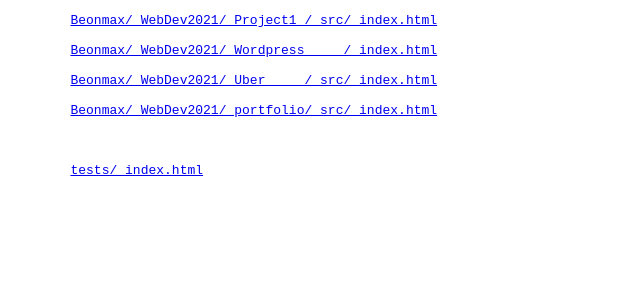
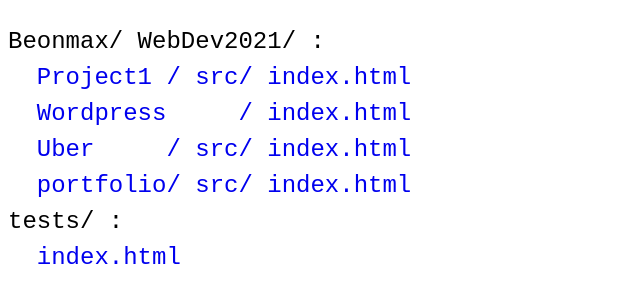
Before and after one commit to Coder1G1/coder1g1.github.com, a plain HTML site: page Beonmax/index.html in a window 1280 px wide. Shown: the whole page, without its empty margins (0-640 px from the left). Drawn offline with Linux system fonts and the light colour scheme.

Commit message:
root index.html 2

```diff
--- a/Beonmax/index.html
+++ b/Beonmax/index.html
@@ -5,16 +5,25 @@
 	<title>Заготовка</title>
 	<meta name="description" content="Описание (для поисковиков).">
 	<meta name="keywords" content="слово, другое, третье слово">
-
+	<style type="text/css">
+		html body * {
+			line-height: 36px;
+			font-size: 24px ; }
+		html body a {
+			text-decoration-line: none; }
+		html body a:hover {
+			text-decoration-line: underline; }
+	</style>
 </head>
 <body>
-	<pre>
-	<a href="WebDev2021/Project1/src/index.html" >Beonmax/ WebDev2021/ Project1 / src/ index.html</a><br>
-	<a href="WebDev2021/Wordpress/index.html"    >Beonmax/ WebDev2021/ Wordpress     / index.html</a><br>
-	<a href="WebDev2021/Uber/src/index.html"     >Beonmax/ WebDev2021/ Uber     / src/ index.html</a><br>
-	<a href="WebDev2021/portfolio/src/index.html">Beonmax/ WebDev2021/ portfolio/ src/ index.html</a><br>
-	<br>
-	<a href="tests/index.html"                   >tests/ index.html</a>
-	</pre>
+<pre>
+Beonmax/ WebDev2021/ :
+<a href="WebDev2021/Project1/src/index.html" >  Project1 / src/ index.html</a>
+<a href="WebDev2021/Wordpress/index.html"    >  Wordpress     / index.html</a>
+<a href="WebDev2021/Uber/src/index.html"     >  Uber     / src/ index.html</a>
+<a href="WebDev2021/portfolio/src/index.html">  portfolio/ src/ index.html</a>
+tests/ :
+<a href="tests/index.html"           >  index.html</a>
+</pre>
 </body>
 </html>
```
